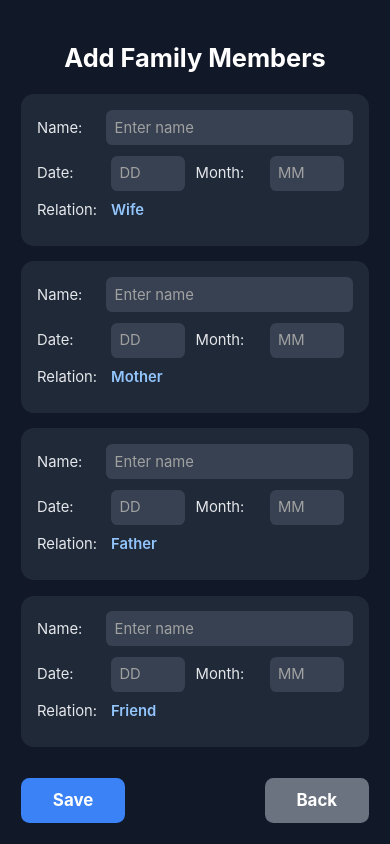
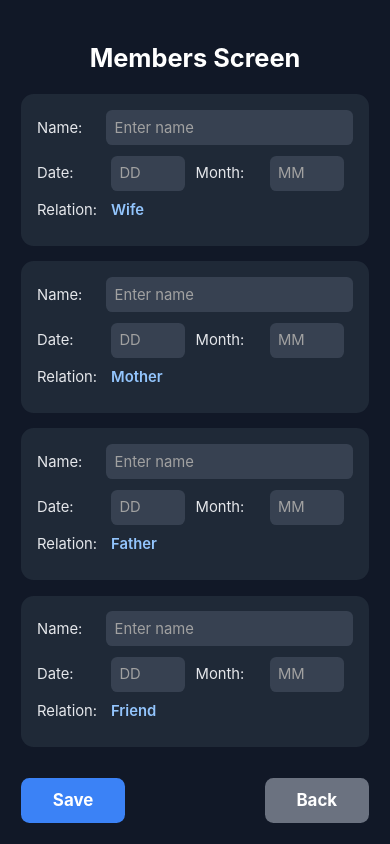
Before and after one commit to SaketPoddar/Milestone, a React Native app: screen /Members in a window 390 px wide. Built offline with nearby package versions, Linux system fonts and the light colour scheme.

Commit message:
changed a text

```diff
--- a/src/screens/ MembersScreen.js
+++ b/src/screens/ MembersScreen.js
@@ -60,7 +60,7 @@ const MembersScreen = () => {
 
   return (
     <View style={styles.container}>
-      <Text style={styles.title}>Add Family Members</Text>
+      <Text style={styles.title}>Members Screen</Text>
       <FlatList
         data={members}
         keyExtractor={(item) => item.id}
```
